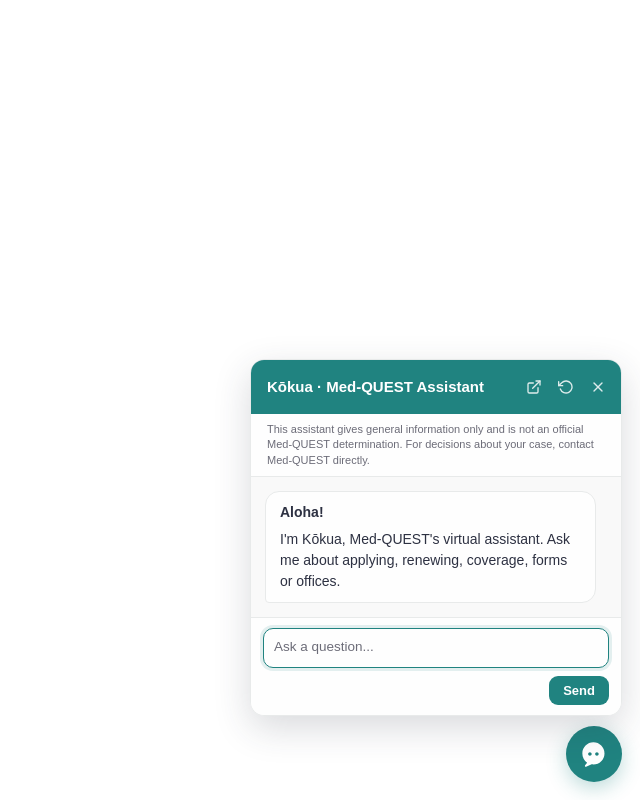
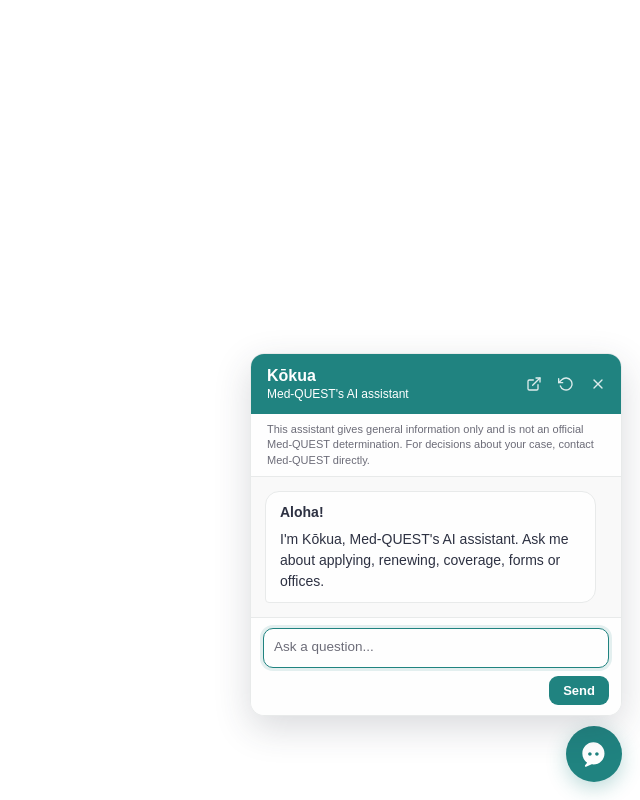
Before and after one commit to timoteos/mqd-ai-widget, a website: page index.html in a window 1280 px wide. Both pictures are taken after a click on the button "Open Kōkua, Med-QUEST's AI assistant". Shown: the whole page, without its empty margins (640-1280 px from the left). Drawn offline with Linux system fonts and the light colour scheme.

Commit message:
Widget header: Kōkua / Med-QUEST's AI assistant
The header now shows the bot's name with a second line saying what it is,
which also makes clear it's an AI assistant. The greeting, launcher label
and the bot's own introduction use the same wording.

```diff
--- a/widget.css
+++ b/widget.css
@@ -76,11 +76,27 @@
   gap: 8px;
 }
 
+.mqw-title {
+  min-width: 0;
+}
+
 .mqw-header h3 {
   margin: 0;
   font-family: var(--mqw-font);
-  font-size: 15px;
-  font-weight: 600;
+  font-size: 16px;
+  font-weight: 700;
+  line-height: 1.2;
+  white-space: nowrap;
+  overflow: hidden;
+  text-overflow: ellipsis;
+}
+
+.mqw-subtitle {
+  margin: 2px 0 0;
+  font-family: var(--mqw-font);
+  font-size: 12px;
+  line-height: 1.2;
+  color: #fff;
   white-space: nowrap;
   overflow: hidden;
   text-overflow: ellipsis;
--- a/widget.js
+++ b/widget.js
@@ -9,7 +9,7 @@
   var position = config.position === "right" ? "right" : "left";
   var userId = generateId();
   var sessionId = generateId();
-  var GREETING = "### Aloha!\nI'm Kōkua, Med-QUEST's virtual assistant. Ask me about applying, renewing, coverage, forms or offices.";
+  var GREETING = "### Aloha!\nI'm Kōkua, Med-QUEST's AI assistant. Ask me about applying, renewing, coverage, forms or offices.";
 
   // Secure random ids: Math.random is predictable.
   function generateId() {
@@ -310,7 +310,7 @@
     var launcher = document.createElement("button");
     launcher.id = "mqw-launcher";
     launcher.type = "button";
-    launcher.setAttribute("aria-label", "Open Kōkua, the Med-QUEST chat assistant");
+    launcher.setAttribute("aria-label", "Open Kōkua, Med-QUEST's AI assistant");
     launcher.innerHTML = '<svg xmlns="http://www.w3.org/2000/svg" viewBox="0 0 24 24" fill="currentColor" width="28px" height="28px"><path d="M21 11.5C21 16.7467 16.7467 21 11.5 21C10.9893 21 10.4842 20.963 9.98699 20.8901L5.21052 22.9474C4.77842 23.1334 4.29915 22.8585 4.21052 22.4105C4.15236 22.1133 4.21052 21.8162 4.38421 21.5921L6.10253 19.5526C3.63684 17.5961 2 14.7105 2 11.5C2 6.25329 6.25329 2 11.5 2C16.7467 2 21 6.25329 21 11.5ZM8.5 10.5C7.67157 10.5 7 11.1716 7 12C7 12.8284 7.67157 13.5 8.5 13.5C9.32843 13.5 10 12.8284 10 12C10 11.1716 9.32843 10.5 8.5 10.5ZM14.5 10.5C13.6716 10.5 13 11.1716 13 12C13 12.8284 13.6716 13.5 14.5 13.5C15.3284 13.5 16 12.8284 16 12C16 11.1716 15.3284 10.5 14.5 10.5Z"/></svg>';
 
     var panel = document.createElement("section");
@@ -326,7 +326,7 @@
 
     panel.innerHTML = ""
       + '<div class="mqw-header">'
-      + "<h3>Kōkua · Med-QUEST Assistant</h3>"
+      + '<div class="mqw-title"><h3>Kōkua</h3><p class="mqw-subtitle">Med-QUEST\'s AI assistant</p></div>'
       + '<div class="mqw-header-actions">'
       + '<a class="mqw-icon-btn mqw-preassess" href="https://dksph266ybqbw.cloudfront.net" target="_blank" rel="noopener noreferrer" aria-label="Pre-assessment" title="Pre-assessment">'
       + '<svg width="16" height="16" viewBox="0 0 24 24" fill="none" stroke="currentColor" stroke-width="2" stroke-linecap="round" stroke-linejoin="round"><path d="M18 13v6a2 2 0 0 1-2 2H5a2 2 0 0 1-2-2V8a2 2 0 0 1 2-2h6"></path><polyline points="15 3 21 3 21 9"></polyline><line x1="10" y1="14" x2="21" y2="3"></line></svg>'
```
Also changed, not shown: 1 other file.
